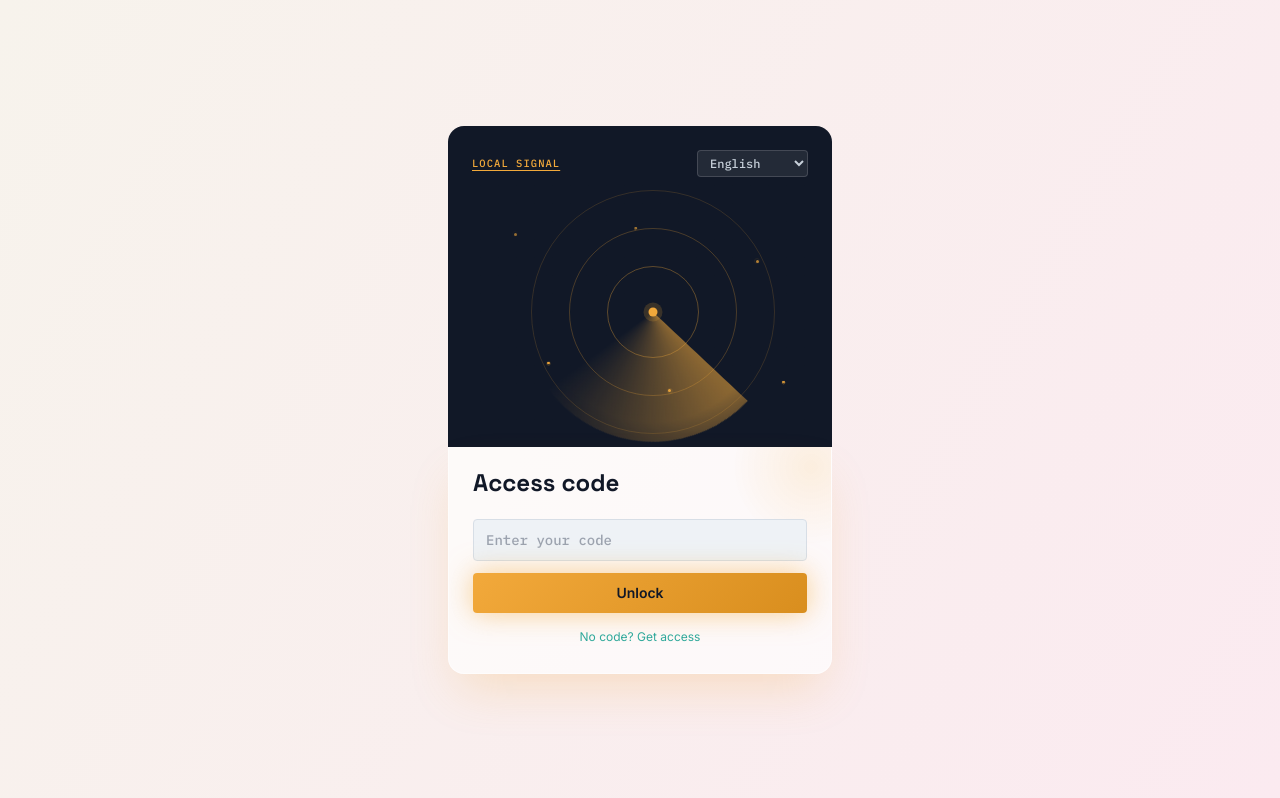
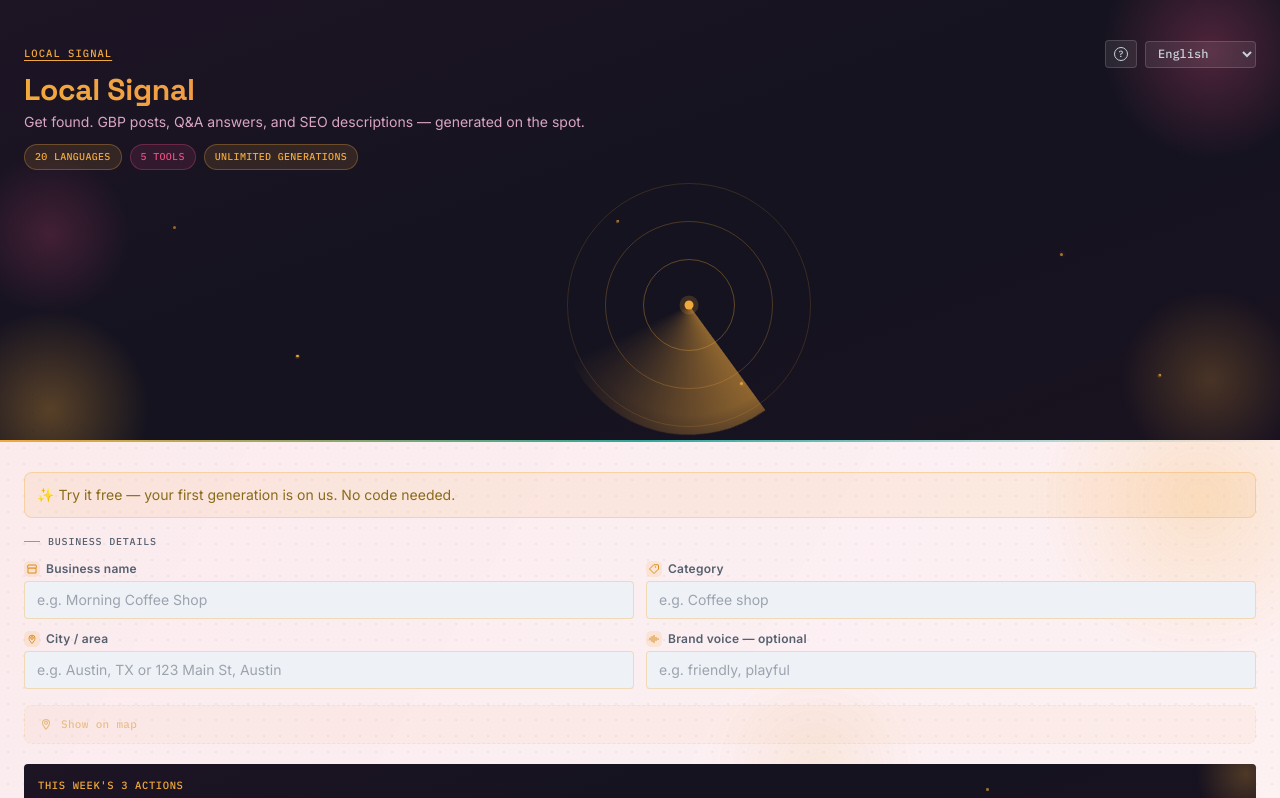
Before and after one commit to kssw117-sudo/local-signal, a React (Vite) app: page / in a window 1280 px wide. Shown: the top 798 px of the page. Built offline with nearby package versions, Linux system fonts and the light colour scheme.

Commit message:
Update App.jsx

```diff
--- a/src/App.jsx
+++ b/src/App.jsx
@@ -238,6 +238,7 @@
 
   const [licenseCode, setLicenseCode] = useState(() => localStorage.getItem('seo_licenseCode') || '');
   const [unlocked, setUnlocked] = useState(() => localStorage.getItem('seo_unlocked') === 'true');
+  const [freeTrialUsed, setFreeTrialUsed] = useState(() => localStorage.getItem('ls_free_trial_used') === 'true');
   const [licenseError, setLicenseError] = useState('');
 
   const languages = [
@@ -412,13 +413,21 @@
   const TEXT_LIGHT = '#111827';
 
   async function callGenerate(prompt) {
+    if (!unlocked && freeTrialUsed) {
+      throw new Error('license');
+    }
+    const isTrial = !unlocked && !freeTrialUsed;
     const response = await fetch('/api/generate', {
       method: 'POST',
       headers: { 'Content-Type': 'application/json' },
-      body: JSON.stringify({ licenseCode, prompt }),
+      body: JSON.stringify({ licenseCode, prompt, trial: isTrial }),
     });
     if (response.status === 403) {
       throw new Error('license');
+    }
+    if (isTrial) {
+      localStorage.setItem('ls_free_trial_used', 'true');
+      setFreeTrialUsed(true);
     }
     const data = await response.json();
     const text = data.content.map(b => b.text || '').join('');
@@ -929,84 +938,6 @@
     );
   };
 
-  if (!unlocked) {
-    return (
-      <div className="min-h-screen flex items-center justify-center px-4 py-10" dir={currentLang.rtl ? 'rtl' : 'ltr'} style={{
-        fontFamily: bodyFont,
-        background: `linear-gradient(120deg, #F7F3EC, #FBEAF0, #F5F4EE, #F7F3EC)`,
-        backgroundSize: '300% 300%',
-
-      }}>
-        <style>{`
-          @import url('https://fonts.googleapis.com/css2?family=Space+Grotesk:wght@500;700&family=Inter:wght@400;500;600&family=IBM+Plex+Mono:wght@500&family=Cairo:wght@400;700&display=swap');
-          @keyframes gradientDrift { 0%,100% { background-position: 0% 50%; } 50% { background-position: 100% 50%; } }
-          @keyframes cardRise { from { opacity: 0; transform: translateY(18px); } to { opacity: 1; transform: translateY(0); } }
-          @keyframes shimmerSweep { 0% { left: -150%; } 55%, 100% { left: 150%; } }
-          .ls-shimmer { position: relative; overflow: hidden; }
-          .ls-shimmer::after {
-            content: ''; position: absolute; top: 0; left: -150%; width: 55%; height: 100%;
-            background: linear-gradient(120deg, transparent, rgba(255,255,255,0.45), transparent);
-            transform: skewX(-20deg); animation: shimmerSweep 3.2s ease-in-out infinite;
-          }
-          .ls-card { animation: cardRise 0.5s cubic-bezier(0.2,0.8,0.2,1) both; }
-          .ls-btn { transition: transform 0.15s ease, box-shadow 0.15s ease; }
-          .ls-btn:hover { transform: translateY(-2px) scale(1.01); }
-        `}</style>
-        <AboutModal />
-        <div className="w-full max-w-sm ls-card">
-          <div className="rounded-t-2xl px-6 pt-6 relative" style={{ background: INK, overflow: 'hidden' }}>
-            <div className="flex items-center justify-between relative" style={{ zIndex: 1 }}>
-              <button
-                onClick={() => setShowAbout(true)}
-                style={{ fontFamily: monoFont, fontSize: 10.5, letterSpacing: '0.1em', color: AMBER, background: 'none', border: 'none', padding: 0, cursor: 'pointer', textDecoration: 'underline', textUnderlineOffset: 3 }}
-              >
-                LOCAL SIGNAL
-              </button>
-              <select
-                value={language}
-                onChange={(e) => setLanguage(e.target.value)}
-                className="text-xs rounded px-2 py-1 focus:outline-none"
-                style={{ background: 'rgba(255,255,255,0.08)', border: '1px solid rgba(255,255,255,0.15)', color: '#C7D0DA', fontFamily: monoFont }}
-              >
-                {languages.map(l => (
-                  <option key={l.code} value={l.code} style={{ color: TEXT_LIGHT }}>{l.label}</option>
-                ))}
-              </select>
-            </div>
-            <RadarHero />
-          </div>
-          <div className="rounded-b-2xl px-6 pb-7 pt-5 relative" style={{ background: 'rgba(255,255,255,0.65)', backdropFilter: 'blur(24px)', WebkitBackdropFilter: 'blur(24px)', border: '1px solid rgba(255,255,255,0.5)', borderTop: 'none', overflow: 'hidden', boxShadow: '0 24px 48px -12px rgba(242,169,59,0.25)' }}>
-            <div style={{
-              position: 'absolute', top: -60, right: -60, width: 160, height: 160, borderRadius: '50%',
-              background: `radial-gradient(circle, rgba(242,169,59,0.14), transparent 70%)`, pointerEvents: 'none',
-            }} />
-            <h1 className="text-2xl mb-5 relative" style={{ fontFamily: displayFont, fontWeight: 700, color: TEXT_LIGHT }}>
-              {t.licenseGateTitle}
-            </h1>
-            <input
-              type="text"
-              value={licenseCode}
-              onChange={(e) => setLicenseCode(e.target.value)}
-              placeholder={t.licensePh}
-              className="w-full rounded px-3 py-2.5 text-sm mb-3 focus:outline-none relative"
-              style={{ width: "100%", boxSizing: "border-box", background: BG, border: `1px solid ${LINE}`, color: TEXT_LIGHT, fontFamily: monoFont }}
-            />
-            {licenseError && <p className="text-sm mb-3 relative" style={{ color: '#C0472F' }}>{licenseError}</p>}
-            <button
-              onClick={handleUnlock}
-              className="w-full font-semibold py-2.5 rounded text-sm relative ls-shimmer"
-              style={{ background: `linear-gradient(135deg, ${AMBER}, ${AMBER_DEEP})`, color: TEXT_LIGHT, boxShadow: `0 0 28px rgba(242,169,59,0.55)` }}
-            >
-              {t.unlockBtn}
-            </button>
-            <a href="/buy.html" className="block text-center text-xs mt-4 relative" style={{ color: TEAL }}>
-              {t.noCodeText}
-            </a>
-          </div>
-        </div>
-      </div>
-    );
-  }
 
   const tabs = [
     { id: 'post', label: t.tabPost },
@@ -1135,6 +1066,36 @@
             background: `radial-gradient(circle, rgba(217,142,30,0.10), transparent 70%)`, pointerEvents: 'none', filter: 'blur(6px)',
           }} />
           <div className="relative">
+          {!unlocked && (
+            <div className="rounded-lg p-3 mb-4" style={{ background: freeTrialUsed ? 'rgba(192,71,47,0.08)' : 'rgba(242,169,59,0.1)', border: `1px solid ${freeTrialUsed ? 'rgba(192,71,47,0.3)' : 'rgba(242,169,59,0.35)'}` }}>
+            {freeTrialUsed ? (
+              <>
+                <p className="text-sm" style={{ color: '#C0472F', margin: 0, fontWeight: 600, fontFamily: bodyFont }}>Free preview used</p>
+                <div className="flex gap-2 mt-2">
+                  <input
+                    type="text"
+                    value={licenseCode}
+                    onChange={(e) => setLicenseCode(e.target.value)}
+                    placeholder={t.licensePh}
+                    className="flex-1 rounded px-3 py-2 text-sm focus:outline-none"
+                    style={{ background: BG, border: `1px solid ${LINE}`, color: TEXT_LIGHT, fontFamily: monoFont }}
+                  />
+                  <button
+                    onClick={handleUnlock}
+                    className="font-semibold px-4 rounded text-sm"
+                    style={{ background: `linear-gradient(135deg, ${AMBER}, ${AMBER_DEEP})`, color: TEXT_LIGHT }}
+                  >
+                    {t.unlockBtn}
+                  </button>
+                </div>
+                {licenseError && <p className="text-sm mt-2" style={{ color: '#C0472F' }}>{licenseError}</p>}
+                <a href="/buy.html" className="block text-xs mt-2" style={{ color: TEAL }}>{t.noCodeText}</a>
+              </>
+            ) : (
+              <p className="text-sm" style={{ color: '#8A6B1A', margin: 0, fontFamily: bodyFont }}>✨ Try it free — your first generation is on us. No code needed.</p>
+            )}
+            </div>
+          )}
           <div className="flex items-center gap-2 mb-3">
             <span style={{ width: 16, height: 1, background: AMBER_DEEP, display: 'inline-block' }} />
             <h2 style={{ fontFamily: monoFont, fontSize: 10, letterSpacing: '0.08em', color: INK_SOFT }}>{t.businessDetailsLabel}</h2>
```
